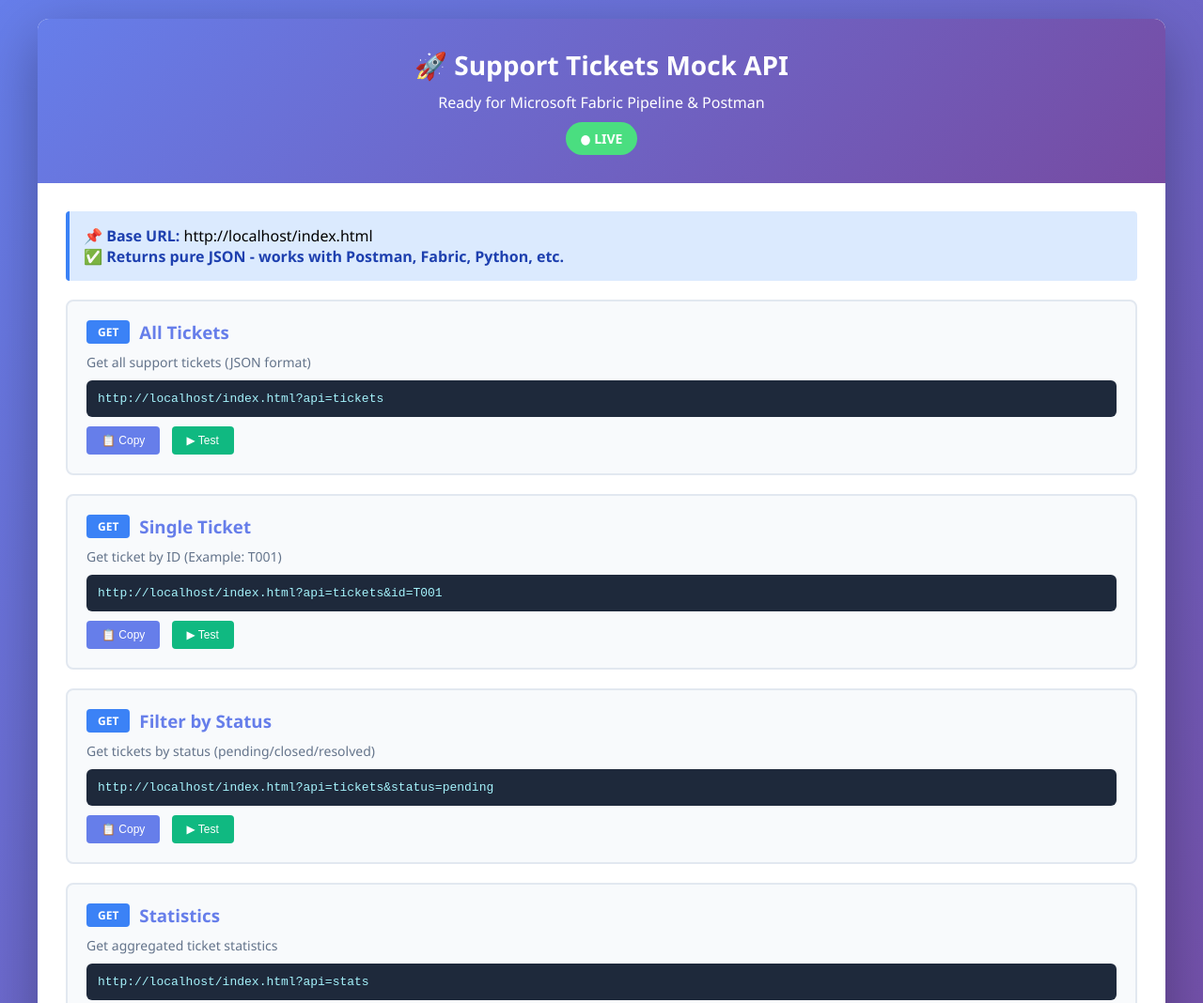
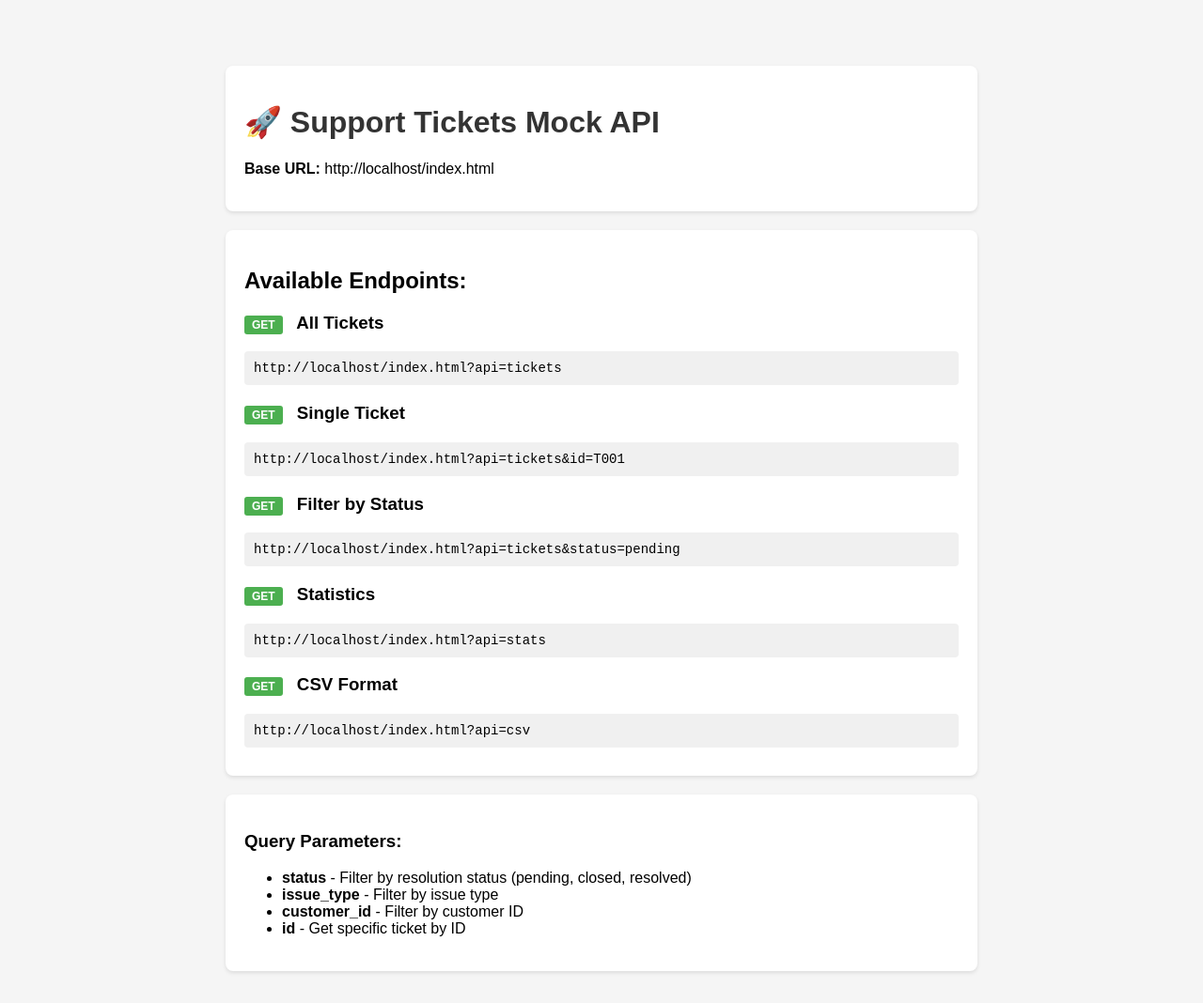
Before and after one commit to ShivajiChougule/mock-api, a plain HTML site: page index.html in a window 1280 px wide. Shown: the top 1068 px of the page at 94% size. Drawn offline with Linux system fonts and the light colour scheme.

Commit message:
Update index.html

```diff
--- a/index.html
+++ b/index.html
@@ -3,184 +3,9 @@
 <head>
     <meta charset="UTF-8">
     <meta name="viewport" content="width=device-width, initial-scale=1.0">
-    <title>Support Tickets Mock API</title>
-    <style>
-        * { margin: 0; padding: 0; box-sizing: border-box; }
-        body {
-            font-family: 'Segoe UI', Tahoma, Geneva, Verdana, sans-serif;
-            background: linear-gradient(135deg, #667eea 0%, #764ba2 100%);
-            min-height: 100vh;
-            padding: 20px;
-        }
-        .container {
-            max-width: 1200px;
-            margin: 0 auto;
-            background: white;
-            border-radius: 12px;
-            box-shadow: 0 20px 60px rgba(0,0,0,0.3);
-            overflow: hidden;
-        }
-        .header {
-            background: linear-gradient(135deg, #667eea 0%, #764ba2 100%);
-            color: white;
-            padding: 30px;
-            text-align: center;
-        }
-        .header h1 { font-size: 28px; margin-bottom: 10px; }
-        .status {
-            display: inline-block;
-            padding: 8px 16px;
-            background: #4ade80;
-            border-radius: 20px;
-            font-weight: bold;
-            font-size: 14px;
-        }
-        .content { padding: 30px; }
-        .endpoint-card {
-            background: #f8fafc;
-            border: 2px solid #e2e8f0;
-            border-radius: 8px;
-            padding: 20px;
-            margin-bottom: 20px;
-        }
-        .endpoint-card h3 {
-            color: #667eea;
-            margin-bottom: 10px;
-            display: flex;
-            align-items: center;
-            gap: 10px;
-        }
-        .method {
-            display: inline-block;
-            padding: 4px 12px;
-            border-radius: 4px;
-            font-size: 12px;
-            font-weight: bold;
-            color: white;
-            background: #3b82f6;
-        }
-        .url-box {
-            background: #1e293b;
-            color: #a5f3fc;
-            padding: 12px;
-            border-radius: 6px;
-            font-family: 'Courier New', monospace;
-            font-size: 13px;
-            margin: 10px 0;
-            word-break: break-all;
-            cursor: pointer;
-        }
-        .url-box:hover { background: #334155; }
-        .btn {
-            background: #667eea;
-            color: white;
-            border: none;
-            padding: 8px 16px;
-            border-radius: 4px;
-            cursor: pointer;
-            font-size: 12px;
-            margin-right: 8px;
-        }
-        .btn:hover { background: #5568d3; }
-        .btn.test { background: #10b981; }
-        .btn.test:hover { background: #059669; }
-        .description {
-            color: #64748b;
-            font-size: 14px;
-            margin-bottom: 10px;
-        }
-        .output {
-            background: #f1f5f9;
-            border: 1px solid #cbd5e1;
-            padding: 15px;
-            border-radius: 6px;
-            margin-top: 15px;
-            max-height: 300px;
-            overflow-y: auto;
-            font-family: monospace;
-            font-size: 12px;
-            white-space: pre-wrap;
-            display: none;
-        }
-        .note {
-            background: #dbeafe;
-            border-left: 4px solid #3b82f6;
-            padding: 15px;
-            border-radius: 4px;
-            margin-bottom: 20px;
-        }
-        .note strong { color: #1e40af; }
-        .json-output {
-            background: white;
-            color: #1e293b;
-            font-family: 'Courier New', monospace;
-            padding: 20px;
-            white-space: pre;
-            overflow-x: auto;
-        }
-    </style>
+    <title>Support Tickets API</title>
 </head>
 <body>
-    <div class="container">
-        <div class="header">
-            <h1>🚀 Support Tickets Mock API</h1>
-            <p style="margin: 10px 0;">Ready for Microsoft Fabric Pipeline & Postman</p>
-            <span class="status">● LIVE</span>
-        </div>
-
-        <div class="content">
-            <div class="note">
-                <strong>📌 Base URL:</strong> <span id="baseUrl"></span><br>
-                <strong>✅ Returns pure JSON - works with Postman, Fabric, Python, etc.</strong>
-            </div>
-
-            <div class="endpoint-card">
-                <h3><span class="method">GET</span> All Tickets</h3>
-                <p class="description">Get all support tickets (JSON format)</p>
-                <div class="url-box" id="url1"></div>
-                <button class="btn" onclick="copyUrl('url1')">📋 Copy</button>
-                <button class="btn test" onclick="testUrl('url1', 'output1')">▶ Test</button>
-                <div class="output" id="output1"></div>
-            </div>
-
-            <div class="endpoint-card">
-                <h3><span class="method">GET</span> Single Ticket</h3>
-                <p class="description">Get ticket by ID (Example: T001)</p>
-                <div class="url-box" id="url2"></div>
-                <button class="btn" onclick="copyUrl('url2')">📋 Copy</button>
-                <button class="btn test" onclick="testUrl('url2', 'output2')">▶ Test</button>
-                <div class="output" id="output2"></div>
-            </div>
-
-            <div class="endpoint-card">
-                <h3><span class="method">GET</span> Filter by Status</h3>
-                <p class="description">Get tickets by status (pending/closed/resolved)</p>
-                <div class="url-box" id="url3"></div>
-                <button class="btn" onclick="copyUrl('url3')">📋 Copy</button>
-                <button class="btn test" onclick="testUrl('url3', 'output3')">▶ Test</button>
-                <div class="output" id="output3"></div>
-            </div>
-
-            <div class="endpoint-card">
-                <h3><span class="method">GET</span> Statistics</h3>
-                <p class="description">Get aggregated ticket statistics</p>
-                <div class="url-box" id="url4"></div>
-                <button class="btn" onclick="copyUrl('url4')">📋 Copy</button>
-                <button class="btn test" onclick="testUrl('url4', 'output4')">▶ Test</button>
-                <div class="output" id="output4"></div>
-            </div>
-
-            <div class="endpoint-card">
-                <h3><span class="method">GET</span> CSV Format</h3>
-                <p class="description">Get data in CSV format for direct import</p>
-                <div class="url-box" id="url5"></div>
-                <button class="btn" onclick="copyUrl('url5')">📋 Copy</button>
-                <button class="btn test" onclick="testUrl('url5', 'output5')">▶ Test</button>
-                <div class="output" id="output5"></div>
-            </div>
-        </div>
-    </div>
-
     <script>
         const tickets = [
             { ticket_id: 'T001', customer_id: '1001', issue_type: 'Payment Issue', ticket_date: '2022-07-19', resolution_status: 'closed' },
@@ -200,19 +25,8 @@
             { ticket_id: 'T015', customer_id: '1015', issue_type: 'Payment error', ticket_date: '26-07-2022', resolution_status: 'Pending' }
         ];
 
-        const baseUrl = window.location.origin + window.location.pathname;
-        document.getElementById('baseUrl').textContent = baseUrl;
-        document.getElementById('url1').textContent = `${baseUrl}?api=tickets`;
-        document.getElementById('url2').textContent = `${baseUrl}?api=tickets&id=T001`;
-        document.getElementById('url3').textContent = `${baseUrl}?api=tickets&status=pending`;
-        document.getElementById('url4').textContent = `${baseUrl}?api=stats`;
-        document.getElementById('url5').textContent = `${baseUrl}?api=csv`;
-
-        function handleAPIRequest() {
         const params = new URLSearchParams(window.location.search);
         const api = params.get('api');
-
-            if (!api) return;
 
         let response;
         let contentType = 'application/json';
@@ -233,6 +47,8 @@
                 if (customer_id) filtered = filtered.filter(t => t.customer_id === customer_id);
                 response = { count: filtered.length, tickets: filtered };
             }
+            document.body.innerHTML = '<pre style="margin:0;font-family:monospace;white-space:pre-wrap;">' + JSON.stringify(response, null, 2) + '</pre>';
+
         } else if (api === 'stats') {
             const stats = {
                 total: tickets.length,
@@ -245,41 +61,58 @@
                 stats.by_status[status] = (stats.by_status[status] || 0) + 1;
                 stats.by_issue_type[issue] = (stats.by_issue_type[issue] || 0) + 1;
             });
-                response = stats;
+            document.body.innerHTML = '<pre style="margin:0;font-family:monospace;white-space:pre-wrap;">' + JSON.stringify(stats, null, 2) + '</pre>';
+
         } else if (api === 'csv') {
-                contentType = 'text/csv';
-                response = 'ticket_id,customer_id,issue_type,ticket_date,resolution_status\n' +
+            const csv = 'ticket_id,customer_id,issue_type,ticket_date,resolution_status\n' +
                 tickets.map(t => `${t.ticket_id},${t.customer_id},${t.issue_type},${t.ticket_date},${t.resolution_status}`).join('\n');
-                document.body.innerHTML = `<div class="json-output">${response}</div>`;
-                return;
+            document.body.innerHTML = '<pre style="margin:0;font-family:monospace;white-space:pre-wrap;">' + csv + '</pre>';
+
+        } else {
+            // Documentation page when no API param
+            document.body.innerHTML = `
+                <style>
+                    body { font-family: Arial, sans-serif; max-width: 800px; margin: 50px auto; padding: 20px; background: #f5f5f5; }
+                    .card { background: white; padding: 20px; border-radius: 8px; margin-bottom: 20px; box-shadow: 0 2px 4px rgba(0,0,0,0.1); }
+                    h1 { color: #333; }
+                    .endpoint { background: #f0f0f0; padding: 10px; border-radius: 4px; margin: 10px 0; font-family: monospace; font-size: 14px; word-break: break-all; }
+                    .method { display: inline-block; background: #4CAF50; color: white; padding: 3px 8px; border-radius: 3px; font-size: 12px; margin-right: 10px; }
+                </style>
+                <div class="card">
+                    <h1>🚀 Support Tickets Mock API</h1>
+                    <p><strong>Base URL:</strong> ${window.location.origin}${window.location.pathname}</p>
+                </div>
+
+                <div class="card">
+                    <h2>Available Endpoints:</h2>
+
+                    <h3><span class="method">GET</span> All Tickets</h3>
+                    <div class="endpoint">${window.location.origin}${window.location.pathname}?api=tickets</div>
+
+                    <h3><span class="method">GET</span> Single Ticket</h3>
+                    <div class="endpoint">${window.location.origin}${window.location.pathname}?api=tickets&id=T001</div>
+
+                    <h3><span class="method">GET</span> Filter by Status</h3>
+                    <div class="endpoint">${window.location.origin}${window.location.pathname}?api=tickets&status=pending</div>
+
+                    <h3><span class="method">GET</span> Statistics</h3>
+                    <div class="endpoint">${window.location.origin}${window.location.pathname}?api=stats</div>
+
+                    <h3><span class="method">GET</span> CSV Format</h3>
+                    <div class="endpoint">${window.location.origin}${window.location.pathname}?api=csv</div>
+                </div>
+
+                <div class="card">
+                    <h3>Query Parameters:</h3>
+                    <ul>
+                        <li><strong>status</strong> - Filter by resolution status (pending, closed, resolved)</li>
+                        <li><strong>issue_type</strong> - Filter by issue type</li>
+                        <li><strong>customer_id</strong> - Filter by customer ID</li>
+                        <li><strong>id</strong> - Get specific ticket by ID</li>
+                    </ul>
+                </div>
+            `;
         }
-
-            // Return pure JSON
-            document.body.innerHTML = `<div class="json-output">${JSON.stringify(response, null, 2)}</div>`;
-        }
-
-        function copyUrl(elementId) {
-            const text = document.getElementById(elementId).textContent;
-            navigator.clipboard.writeText(text).then(() => {
-                const btn = event.target;
-                const original = btn.textContent;
-                btn.textContent = '✓ Copied!';
-                setTimeout(() => btn.textContent = original, 2000);
-            });
-        }
-
-        function testUrl(urlId, outputId) {
-            const url = document.getElementById(urlId).textContent;
-            fetch(url)
-                .then(r => r.text())
-                .then(data => {
-                    const output = document.getElementById(outputId);
-                    output.style.display = 'block';
-                    output.textContent = data;
-                });
-        }
-
-        handleAPIRequest();
     </script>
 </body>
 </html>
```
Lines whose indentation alone changed are shown as unchanged.
